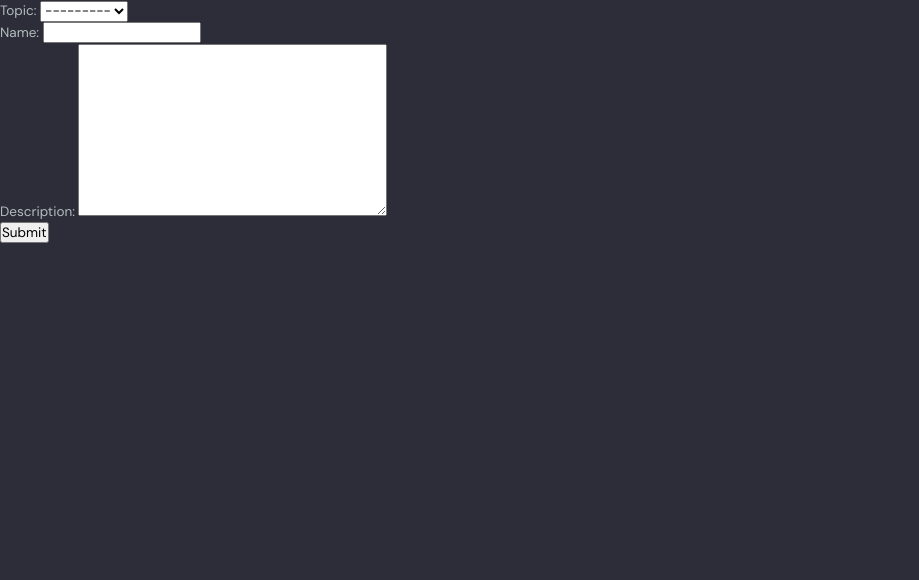
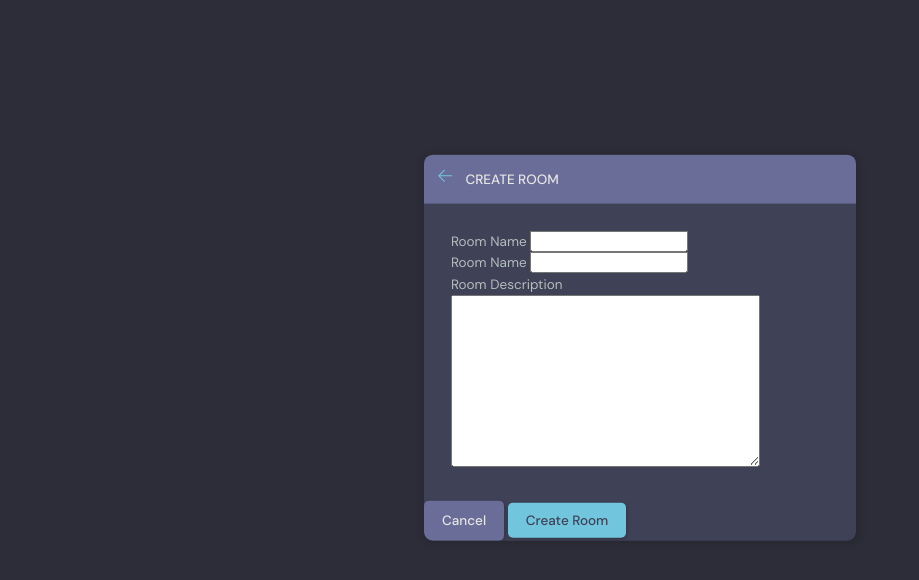
Before and after one commit to JustA3DObject/DevFriends, a Django app: page /create-room/ in a window 1280 px wide. Shown: the part 68-648 px from the top of the page, without its empty margins (0-919 px from the left). Run offline with Django 4.2, Linux system fonts and the light colour scheme; the visitor is signed in with stand-in values (Sample User, id 1); data that the repository does not hold is empty.

Commit message:
Reconstructed room form added room name suggestion

```diff
--- a/devfriends/base/templates/base/room_form.html
+++ b/devfriends/base/templates/base/room_form.html
@@ -1,10 +1,56 @@
 {% extends 'base.html' %} {% block content %}
 
-<div>
-    <form method="POST">
-        {% csrf_token %} {{ form.as_p }}
-        <input type="submit" value="Submit">
-    </form>
-</div>
+<main class="create-room layout">
+    <div class="container">
+        <div class="layout__box">
+            <div class="layout__boxHeader">
+                <div class="layout__boxTitle">
+                    <a href="{% url 'home' %}">
+                        <svg version="1.1" xmlns="http://www.w3.org/2000/svg" width="32" height="32" viewBox="0 0 32 32">
+                <title>back</title>
+                <path
+                  d="M13.723 2.286l-13.723 13.714 13.719 13.714 1.616-1.611-10.96-10.96h27.625v-2.286h-27.625l10.965-10.965-1.616-1.607z">
+                </path>
+              </svg>
+                    </a>
+                    <h3>Create Room</h3>
+                </div>
+            </div>
+            <div class="layout__body">
+                <form class="form" method="POST">
+                    {% csrf_token %}
 
+                    <div class="form__group">
+                        <label for="room_topic">Room Name</label>
+                        <input required type="text" name="topic" list="topic-list">
+                        <datalist id="topic-list">
+                            <select id="room_topic">
+
+                                {% for topic in topics %}
+                                <option value="{{ topic.name }}">{{ topic.name }}</option>
+                                {% endfor %}
+
+                            </select>
+                        </datalist>
+                    </div>
+
+                    <div class="form__group">
+                        <label for="room_name">Room Name</label> {{ form.name }}
+                    </div>
+
+                    <div class="form__group">
+                        <label for="room_description">Room Description</label> {{ form.description }}
+                    </div>
+            </div>
+
+
+            <div class="form__action">
+                <a class="btn btn--dark" href="index.html">Cancel</a>
+                <button class="btn btn--main" type="submit">Create Room</button>
+            </div>
+            </form>
+        </div>
+    </div>
+    </div>
+</main>
 {% endblock content %}
--- a/devfriends/base/views.py
+++ b/devfriends/base/views.py
@@ -108,6 +108,7 @@ def userProfile(request, pk):
 @login_required(login_url='login')
 def createRoom(request):
     form = RoomForm()
+    topics = Topic.objects.all()
     if request.method == 'POST':
         form = RoomForm(request.POST)
         if form.is_valid():
@@ -116,7 +117,7 @@ def createRoom(request):
             room.save()
             return redirect('home')
 
-    context = {'form': form}
+    context = {'form': form, 'topics': topics}
     return render(request, 'base/room_form.html', context)
 
 
@@ -124,6 +125,7 @@ def createRoom(request):
 def updateRoom(request, pk):
     room = Room.objects.get(id=pk)
     form = RoomForm(instance=room)
+    topics = Topic.objects.all()
 
     if request.user != room.host:
         return HttpResponse('You are not allowed here! ヽ(ಠ_ಠ) ノ ')
@@ -134,7 +136,7 @@ def updateRoom(request, pk):
             form.save()
             return redirect('home')
 
-    context = {'form': form}
+    context = {'form': form, 'topics': topics}
     return render(request, 'base/room_form.html', context)
 
 
```
